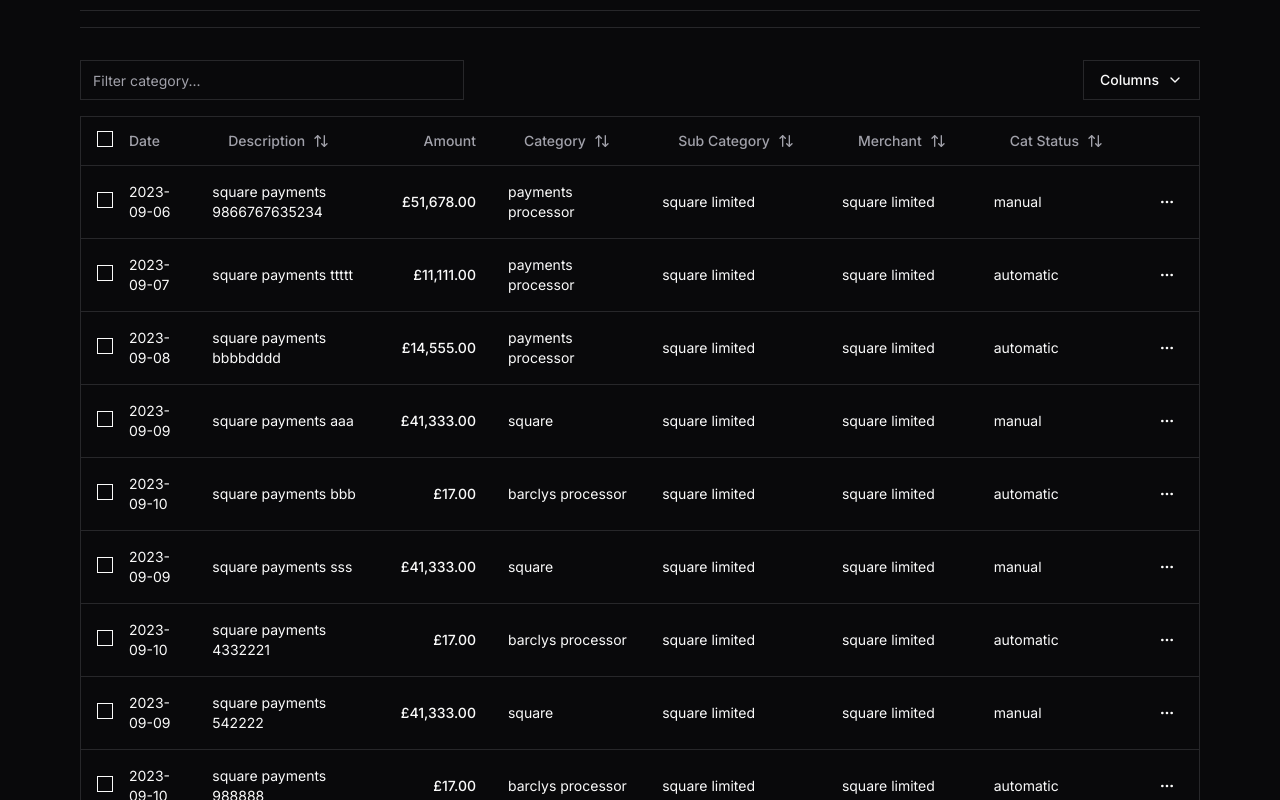
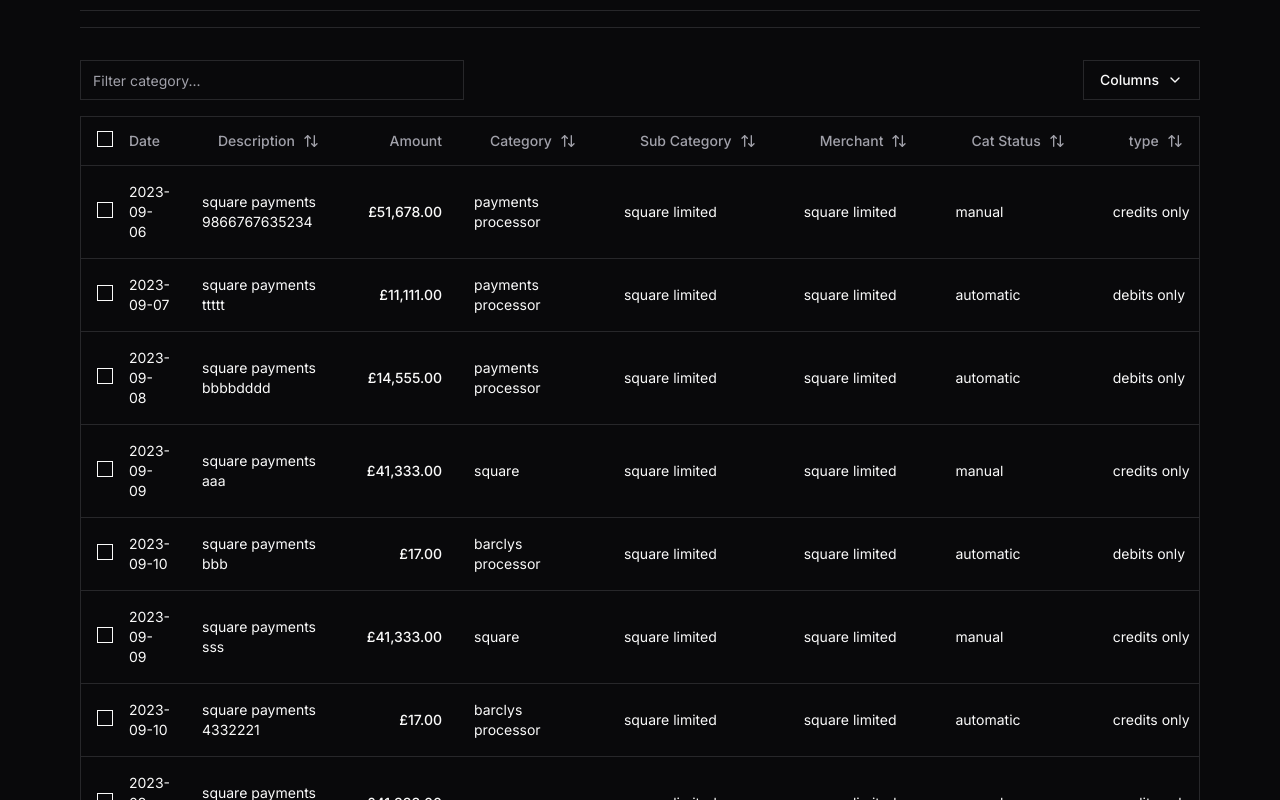
Before and after one commit to Smile2B/365finance, a Next.js app: page / in a window 1280 px wide. Shown: the part 920-1720 px from the top of the page. Built offline with nearby package versions, Linux system fonts and the light colour scheme.

Commit message:
toggleGrps Working

```diff
--- a/src/app/page.tsx
+++ b/src/app/page.tsx
@@ -1,10 +1,10 @@
-"use client"
+"use client";
 import { AreaChartStacked } from "./charts/area-chart-stacked";
 import { BarChartMultiple } from "./charts/bar-chart-multiple";
 import { LineChartInteractive } from "./charts/line-chart-interactive";
-import { BarChart, Moon, Sun } from "lucide-react"
-import { Button } from "@/components/ui/button"
-import { useTheme } from "next-themes"
+import { BarChart, Moon, Sun } from "lucide-react";
+import { Button } from "@/components/ui/button";
+import { useTheme } from "next-themes";
 import {
   DropdownMenu,
   DropdownMenuContent,
@@ -13,9 +13,9 @@
   DropdownMenuLabel,
   DropdownMenuSeparator,
   DropdownMenuTrigger,
-} from "@/components/ui/dropdown-menu"
+} from "@/components/ui/dropdown-menu";
 import { Transaction } from "@/lib/utils";
-import { Separator } from "@/components/ui/separator"
+import { Separator } from "@/components/ui/separator";
 import {
   Table,
   TableBody,
@@ -25,14 +25,11 @@
   TableHead,
   TableHeader,
   TableRow,
-} from "@/components/ui/table"
-import {
-  ToggleGroup,
-  ToggleGroupItem,
-} from "@/components/ui/toggle-group"
-import { Input } from "@/components/ui/input"
-import { Label } from "@/components/ui/label"
-import * as React from "react"
+} from "@/components/ui/table";
+import { ToggleGroup, ToggleGroupItem } from "@/components/ui/toggle-group";
+import { Input } from "@/components/ui/input";
+import { Label } from "@/components/ui/label";
+import * as React from "react";
 import {
   ColumnDef,
   ColumnFiltersState,
@@ -44,9 +41,10 @@
   getPaginationRowModel,
   getSortedRowModel,
   useReactTable,
-} from "@tanstack/react-table"
-import { ArrowUpDown, ChevronDown, MoreHorizontal } from "lucide-react"
-import { Checkbox } from "@/components/ui/checkbox"
+} from "@tanstack/react-table";
+import { ArrowUpDown, ChevronDown, MoreHorizontal } from "lucide-react";
+import { Checkbox } from "@/components/ui/checkbox";
+import { useState } from "react";
 
 const columns: ColumnDef<Payment>[] = [
   {
@@ -74,9 +72,7 @@
   {
     accessorKey: "date",
     header: "Date",
-    cell: ({ row }) => (
-      <div className="capitalize">{row.getValue("date")}</div>
-    ),
+    cell: ({ row }) => <div className="capitalize">{row.getValue("date")}</div>,
   },
   {
     accessorKey: "description",
@@ -89,25 +85,28 @@
           Description
           <ArrowUpDown className="ml-2 h-4 w-4" />
         </Button>
-      )
+      );
     },
-    cell: ({ row }) => <div className="lowercase">{row.getValue("description")}</div>,
+    cell: ({ row }) => (
+      <div className="lowercase">{row.getValue("description")}</div>
+    ),
   },
   {
     accessorKey: "amount",
     header: () => <div className="text-right">Amount</div>,
     cell: ({ row }) => {
-      const amount = parseFloat(row.getValue("amount"))
+      const amount = parseFloat(row.getValue("amount"));
 
       // Format the amount as a dollar amount
       const formatted = new Intl.NumberFormat("en-US", {
         style: "currency",
         currency: "GBP",
-      }).format(amount)
+      }).format(amount);
 
-      return <div className="text-right font-medium">{formatted}</div>
+      return <div className="text-right font-medium">{formatted}</div>;
     },
-  },{
+  },
+  {
     accessorKey: "category",
     header: ({ column }) => {
       return (
@@ -118,9 +117,11 @@
           Category
           <ArrowUpDown className="ml-2 h-4 w-4" />
         </Button>
-      )
+      );
     },
-    cell: ({ row }) => <div className="lowercase">{row.getValue("category")}</div>,
+    cell: ({ row }) => (
+      <div className="lowercase">{row.getValue("category")}</div>
+    ),
   },
   {
     accessorKey: "subCategory",
@@ -133,9 +134,11 @@
           Sub Category
           <ArrowUpDown className="ml-2 h-4 w-4" />
         </Button>
-      )
+      );
     },
-    cell: ({ row }) => <div className="lowercase">{row.getValue("subCategory")}</div>,
+    cell: ({ row }) => (
+      <div className="lowercase">{row.getValue("subCategory")}</div>
+    ),
   },
   {
     accessorKey: "merchant",
@@ -148,9 +151,11 @@
           Merchant
           <ArrowUpDown className="ml-2 h-4 w-4" />
         </Button>
-      )
+      );
     },
-    cell: ({ row }) => <div className="lowercase">{row.getValue("merchant")}</div>,
+    cell: ({ row }) => (
+      <div className="lowercase">{row.getValue("merchant")}</div>
+    ),
   },
   {
     accessorKey: "catStatus",
@@ -163,16 +168,34 @@
           Cat Status
           <ArrowUpDown className="ml-2 h-4 w-4" />
         </Button>
-      )
+      );
     },
-    cell: ({ row }) => <div className="lowercase">{row.getValue("catStatus")}</div>,
+    cell: ({ row }) => (
+      <div className="lowercase">{row.getValue("catStatus")}</div>
+    ),
+  },
+
+  {
+    accessorKey: "type",
+    header: ({ column }) => {
+      return (
+        <Button
+          variant="ghost"
+          onClick={() => column.toggleSorting(column.getIsSorted() === "asc")}
+        >
+          type
+          <ArrowUpDown className="ml-2 h-4 w-4" />
+        </Button>
+      );
+    },
+
+    cell: ({ row }) => <div className="lowercase">{row.getValue("type")}</div>,
   },
   {
-
     id: "actions",
     enableHiding: false,
     cell: ({ row }) => {
-      const payment = row.original
+      const payment = row.original;
 
       return (
         <DropdownMenu>
@@ -194,177 +217,175 @@
             <DropdownMenuItem>Edit Categorisation</DropdownMenuItem>
           </DropdownMenuContent>
         </DropdownMenu>
-      )
+      );
     },
   },
-]
+];
 
 export type Payment = {
-  id: string
-  amount: number
-  type: "Credits Only" | "Debits Only"
+  id: string;
+  amount: number;
+  type: string;
 
-  email: string
-}
+  email: string;
+};
+
+//Data in USse
 const data: Payment[] = [
-
-  { "transactionID" :"1",
-    "date": "2023-09-06",
-    "description": "Square Payments 9866767635234",
-    "amount": "51678.00",
-    "category": "Payments Processor",
-    "subCategory": "Square Limited",
-    "merchant": "Square Limited",
-    "catStatus": "Manual",
-       "type" : "Credits Only"
+  {
+    transactionID: "1",
+    date: "2023-09-06",
+    description: "Square Payments 9866767635234",
+    amount: "51678.00",
+    category: "Payments Processor",
+    subCategory: "Square Limited",
+    merchant: "Square Limited",
+    catStatus: "Manual",
+    type: "Credits Only",
   },
   {
-    "transactionID" :"2",
-    "date": "2023-09-07",
-    "description": "Square Payments TTTTT",
-    "amount": "11111.00",
-    "category": "Payments Processor",
-    "subCategory": "Square Limited",
-    "merchant": "Square Limited",
-    "catStatus": "Automatic",
-     "type" : "Debits Only"
+    transactionID: "2",
+    date: "2023-09-07",
+    description: "Square Payments TTTTT",
+    amount: "11111.00",
+    category: "Payments Processor",
+    subCategory: "Square Limited",
+    merchant: "Square Limited",
+    catStatus: "Automatic",
+    type: "Debits Only",
   },
   {
-    "transactionID" :"3",
-    "date": "2023-09-08",
-    "description": "Square Payments BBBBDDDD",
-    "amount": "14555.00",
-    "category": "Payments Processor",
-    "subCategory": "Square Limited",
-    "merchant": "Square Limited",
-    "catStatus": "Automatic",
-     "type" : "Debits Only"
+    transactionID: "3",
+    date: "2023-09-08",
+    description: "Square Payments BBBBDDDD",
+    amount: "14555.00",
+    category: "Payments Processor",
+    subCategory: "Square Limited",
+    merchant: "Square Limited",
+    catStatus: "Automatic",
+    type: "Debits Only",
   },
   {
-    "transactionID" :"4",
-    "date": "2023-09-09",
-    "description": "Square Payments AAA",
-    "amount": "41333.00",
-    "category": "Square",
-    "subCategory": "Square Limited",
-    "merchant": "Square Limited",
-    "catStatus": "Manual",
-     "type" : "Credits Only"
+    transactionID: "4",
+    date: "2023-09-09",
+    description: "Square Payments AAA",
+    amount: "41333.00",
+    category: "Square",
+    subCategory: "Square Limited",
+    merchant: "Square Limited",
+    catStatus: "Manual",
+    type: "Credits Only",
   },
   {
-    "transactionID" :"5",
-    "date": "2023-09-10",
-    "description": "Square Payments BBB",
-    "amount": "17.00",
-    "category": "Barclys Processor",
-    "subCategory": "Square Limited",
-    "merchant": "Square Limited",
-    "catStatus": "Automatic",
-     "type" : "Debits Only"
+    transactionID: "5",
+    date: "2023-09-10",
+    description: "Square Payments BBB",
+    amount: "17.00",
+    category: "Barclys Processor",
+    subCategory: "Square Limited",
+    merchant: "Square Limited",
+    catStatus: "Automatic",
+    type: "Debits Only",
   },
   {
-    "transactionID" :"6",
-    "date": "2023-09-09",
-    "description": "Square Payments SSS",
-    "amount": "41333.00",
-    "category": "Square",
-    "subCategory": "Square Limited",
-    "merchant": "Square Limited",
-    "catStatus": "Manual",
-     "type" : "Credits Only"
+    transactionID: "6",
+    date: "2023-09-09",
+    description: "Square Payments SSS",
+    amount: "41333.00",
+    category: "Square",
+    subCategory: "Square Limited",
+    merchant: "Square Limited",
+    catStatus: "Manual",
+    type: "Credits Only",
   },
   {
-    "transactionID" :"7",
-    "date": "2023-09-10",
-    "description": "Square Payments 4332221",
-    "amount": "17.00",
-    "category": "Barclys Processor",
-    "subCategory": "Square Limited",
-    "merchant": "Square Limited",
-    "catStatus": "Automatic",
-     "type" : "Credits Only"
+    transactionID: "7",
+    date: "2023-09-10",
+    description: "Square Payments 4332221",
+    amount: "17.00",
+    category: "Barclys Processor",
+    subCategory: "Square Limited",
+    merchant: "Square Limited",
+    catStatus: "Automatic",
+    type: "Credits Only",
   },
   {
-    "transactionID" :"8",
-    "date": "2023-09-09",
-    "description": "Square Payments 542222",
-    "amount": "41333.00",
-    "category": "Square",
-    "subCategory": "Square Limited",
-    "merchant": "Square Limited",
-    "catStatus": "Manual",
-     "type" : "Credits Only"
+    transactionID: "8",
+    date: "2023-09-09",
+    description: "Square Payments 542222",
+    amount: "41333.00",
+    category: "Square",
+    subCategory: "Square Limited",
+    merchant: "Square Limited",
+    catStatus: "Manual",
+    type: "Credits Only",
   },
   {
-    "transactionID" :"9",
-    "date": "2023-09-10",
-    "description": "Square Payments 988888",
-    "amount": "17.00",
-    "category": "Barclys Processor",
-    "subCategory": "Square Limited",
-    "merchant": "Square Limited",
-    "catStatus": "Automatic",
-     "type" : "Credits Only"
-  }
-]
-
+    transactionID: "9",
+    date: "2023-09-10",
+    description: "Square Payments 988888",
+    amount: "17.00",
+    category: "Barclys Processor",
+    subCategory: "Square Limited",
+    merchant: "Square Limited",
+    catStatus: "Automatic",
+    type: "Credits Only",
+  },
+];
 
 // my data
-const dummyData =  [
-    { "transactionID" :"1",
-      "date": "2023-09-06",
-      "description": "Square Payments 9866767635234",
-      "amount": "£51,678.00",
-      "category": "Payments Processor",
-      "subCategory": "Square Limited",
-      "merchant": "Square Limited",
-      "catStatus": "Manual"
-
+const dummyData = [
+  {
+    transactionID: "1",
+    date: "2023-09-06",
+    description: "Square Payments 9866767635234",
+    amount: "£51,678.00",
+    category: "Payments Processor",
+    subCategory: "Square Limited",
+    merchant: "Square Limited",
+    catStatus: "Manual",
   },
   {
-      "transactionID" :"2",
-      "date": "2023-09-07",
-      "description": "Square Payments 1234435435234",
-      "amount": "£11,111.00",
-      "category": "Payments Processor",
-      "subCategory": "Square Limited",
-      "merchant": "Square Limited",
-      "catStatus": "Automatic"
+    transactionID: "2",
+    date: "2023-09-07",
+    description: "Square Payments 1234435435234",
+    amount: "£11,111.00",
+    category: "Payments Processor",
+    subCategory: "Square Limited",
+    merchant: "Square Limited",
+    catStatus: "Automatic",
   },
   {
-      "transactionID" :"3",
-      "date": "2023-09-08",
-      "description": "Square Payments 1234345335234",
-      "amount": "£14,555.00",
-      "category": "Payments Processor",
-      "subCategory": "Square Limited",
-      "merchant": "Square Limited",
-      "catStatus": "Automatic"
+    transactionID: "3",
+    date: "2023-09-08",
+    description: "Square Payments 1234345335234",
+    amount: "£14,555.00",
+    category: "Payments Processor",
+    subCategory: "Square Limited",
+    merchant: "Square Limited",
+    catStatus: "Automatic",
   },
   {
-      "transactionID" :"4",
-      "date": "2023-09-09",
-      "description": "Square Payments 6666645234",
-      "amount": "£41,333.00",
-      "category": "Payments Processor",
-      "subCategory": "Square Limited",
-      "merchant": "Square Limited",
-      "catStatus": "Manual"
+    transactionID: "4",
+    date: "2023-09-09",
+    description: "Square Payments 6666645234",
+    amount: "£41,333.00",
+    category: "Payments Processor",
+    subCategory: "Square Limited",
+    merchant: "Square Limited",
+    catStatus: "Manual",
   },
   {
-      "transactionID" :"5",
-      "date": "2023-09-10",
-      "description": "Square Payments 88885234",
-      "amount": "£17.00",
-      "category": "Payments Processor",
-      "subCategory": "Square Limited",
-      "merchant": "Square Limited",
-      "catStatus": "Automatic"
-    }
-  ]
-
-
-
+    transactionID: "5",
+    date: "2023-09-10",
+    description: "Square Payments 88885234",
+    amount: "£17.00",
+    category: "Payments Processor",
+    subCategory: "Square Limited",
+    merchant: "Square Limited",
+    catStatus: "Automatic",
+  },
+];
 
 // These function are moved to utils
 // Transaction, aggregateData, filterData
@@ -411,7 +432,7 @@
     totalAmount: "$300.00",
     paymentMethod: "Credit Card",
   },
-]
+];
 const data3: Transaction[] = [
   {
     label: "salary",
@@ -419,7 +440,7 @@
     category: "income",
     type: "income",
     amount: 850,
-    date: "2024-07-06"
+    date: "2024-07-06",
   },
   {
     label: "groceries",
@@ -428,7 +449,7 @@
     category: "food",
     type: "expense",
     amount: 250,
-    date: "2024-07-05"
+    date: "2024-07-05",
   },
   {
     label: "electricity bill",
@@ -436,7 +457,7 @@
     category: "utilities",
     type: "expense",
     amount: 150,
-    date: "2024-07-04"
+    date: "2024-07-04",
   },
   {
     label: "freelance work",
@@ -444,7 +465,7 @@
     category: "income",
     type: "income",
     amount: 700,
-    date: "2024-07-03"
+    date: "2024-07-03",
   },
   {
     label: "rent",
@@ -452,7 +473,7 @@
     category: "housing",
     type: "expense",
     amount: 900,
-    date: "2024-07-02"
+    date: "2024-07-02",
   },
   {
     label: "gym membership",
@@ -460,7 +481,7 @@
     category: "health",
     type: "expense",
     amount: 120,
-    date: "2024-07-01"
+    date: "2024-07-01",
   },
   {
     label: "restaurant",
@@ -468,7 +489,7 @@
     category: "food",
     type: "expense",
     amount: 175,
-    date: "2024-06-30"
+    date: "2024-06-30",
   },
   {
     label: "internet bill",
@@ -476,7 +497,7 @@
     category: "utilities",
     type: "expense",
     amount: 140,
-    date: "2024-06-29"
+    date: "2024-06-29",
   },
   {
     label: "transport",
@@ -484,7 +505,7 @@
     category: "transport",
     type: "expense",
     amount: 130,
-    date: "2024-06-28"
+    date: "2024-06-28",
   },
   {
     label: "office supplies",
@@ -492,7 +513,7 @@
     category: "work",
     type: "expense",
     amount: 120,
-    date: "2024-06-27"
+    date: "2024-06-27",
   },
   {
     label: "concert tickets",
@@ -500,7 +521,7 @@
     category: "entertainment",
     type: "expense",
     amount: 300,
-    date: "2024-06-26"
+    date: "2024-06-26",
   },
   {
     label: "car maintenance",
@@ -508,7 +529,7 @@
     category: "transport",
     type: "expense",
     amount: 400,
-    date: "2024-06-25"
+    date: "2024-06-25",
   },
   {
     label: "book purchase",
@@ -516,7 +537,7 @@
     category: "education",
     type: "expense",
     amount: 110,
-    date: "2024-06-24"
+    date: "2024-06-24",
   },
   {
     label: "movie night",
@@ -524,7 +545,7 @@
     category: "entertainment",
     type: "expense",
     amount: 150,
-    date: "2024-06-23"
+    date: "2024-06-23",
   },
   {
     label: "gift",
@@ -532,7 +553,7 @@
     category: "gifts",
     type: "expense",
     amount: 200,
-    date: "2024-06-22"
+    date: "2024-06-22",
   },
   {
     label: "gift",
@@ -540,17 +561,19 @@
     category: "gifts",
     type: "expense",
     amount: 180,
-    date: "2024-06-21"
-  }
+    date: "2024-06-21",
+  },
 ];
 export default function Home() {
-  const [sorting, setSorting] = React.useState<SortingState>([])
+  const [sorting, setSorting] = React.useState<SortingState>([]);
   const [columnFilters, setColumnFilters] = React.useState<ColumnFiltersState>(
     []
-  )
+  );
   const [columnVisibility, setColumnVisibility] =
-    React.useState<VisibilityState>({})
-  const [rowSelection, setRowSelection] = React.useState({})
+    React.useState<VisibilityState>({});
+  const [rowSelection, setRowSelection] = React.useState({});
+
+  const { setTheme } = useTheme();
 
   const table = useReactTable({
     data,
@@ -569,14 +592,12 @@
       columnVisibility,
       rowSelection,
     },
-  })
-  const { setTheme } = useTheme()
+  });
+
   return (
     <div className="">
       <header className="h-14  bg-background px-4 lg:px-6 ">
-
         <div className=" flex justify-end items-center">
-
           <DropdownMenu>
             <DropdownMenuTrigger asChild>
               <Button variant="outline" size="icon">
@@ -598,52 +619,92 @@
             </DropdownMenuContent>
           </DropdownMenu>
         </div>
-<h1 className="flex justify-center  align-middle text-2xl">365 Finance</h1>
+        <h1 className="flex justify-center  align-middle text-2xl">
+          365 Finance
+        </h1>
       </header>
       <div className="container p-20 ">
-
         <div className="space-y-1">
           <h3 className="text-sm font-medium leading-none">Filter By Type</h3>
         </div>
         <Separator className="my-4" />
         <div className="grid justify-items-start  p-10">
           <div>
-
-          <ToggleGroup type="single">
-  <ToggleGroupItem value="Credits">Credits Only</ToggleGroupItem>
-  <ToggleGroupItem value="Debits">Debits Only</ToggleGroupItem>
-  <ToggleGroupItem value="Transactions">All Transactions</ToggleGroupItem>
+            <ToggleGroup
+              type="single"
+              value={
+                (table.getColumn("type")?.getFilterValue() as string) ?? ""
+              }
+              onValueChange={(value) =>
+                table
+                  .getColumn("type")
+                  ?.setFilterValue(value === "all" ? null : value)
+              }
+            >
+              <ToggleGroupItem value="Credits Only">Credits Only</ToggleGroupItem>
+              <ToggleGroupItem value="Debits Only">Debits Only</ToggleGroupItem>
+              <ToggleGroupItem defaultChecked value="all">All Transactions</ToggleGroupItem>
             </ToggleGroup>
-
           </div>
           <div>
             <ToggleGroup type="single">
               <ToggleGroupItem value="Categorised">Categorised</ToggleGroupItem>
-  <ToggleGroupItem value="Uncategorised">Uncategorised</ToggleGroupItem>
-  <ToggleGroupItem value="Transactions">All Transactions</ToggleGroupItem>
+              <ToggleGroupItem value="Uncategorised">
+                Uncategorised
+              </ToggleGroupItem>
+              <ToggleGroupItem value="Transactions">
+                All Transactions
+              </ToggleGroupItem>
             </ToggleGroup>
           </div>
-
         </div>
         <div>
           <div className="space-y-1">
-        <h3 className="text-sm font-medium leading-none">Filter By Keywords</h3>
+            <h3 className="text-sm font-medium leading-none">
+              Filter By Keywords
+            </h3>
           </div>
           <Separator className="my-4" />
-
         </div>
         <div className="flex items-center gap-3.5  p-10">
-          <div className="p-4"> <Label htmlFor="">Contains</Label><Input type="" id="Contains" placeholder="Sqauare" value={(table.getColumn("description")?.getFilterValue() as string) ?? ""}
+          <div className="p-4">
+            {" "}
+            <Label htmlFor="">Contains</Label>
+            <Input
+              type=""
+              id="Contains"
+              placeholder="Sqauare"
+              value={
+                (table.getColumn("description")?.getFilterValue() as string) ??
+                ""
+              }
               onChange={(event) =>
-            table.getColumn("description")?.setFilterValue(event.target.value)
-          }/></div>
-          <div className="p-4"> <Label htmlFor="">Do Not Contain</Label><Input type="" id="NotContain" placeholder="Canada Sqauare" /></div>
-          <div className="p-4"> <Label htmlFor="">Start with</Label><Input type="" id="Startwith" placeholder="" /></div>
-          <div className="p-4"> <Label htmlFor="">End with</Label><Input type="" id="Endwith" placeholder="" /></div>
-
+                table
+                  .getColumn("description")
+                  ?.setFilterValue(event.target.value)
+              }
+            />
+          </div>
+          <div className="p-4">
+            {" "}
+            <Label htmlFor="">Do Not Contain</Label>
+            <Input type="" id="NotContain" placeholder="Canada Sqauare" />
+          </div>
+          <div className="p-4">
+            {" "}
+            <Label htmlFor="">Start with</Label>
+            <Input type="" id="Startwith" placeholder="" />
+          </div>
+          <div className="p-4">
+            {" "}
+            <Label htmlFor="">End with</Label>
+            <Input type="" id="Endwith" placeholder="" />
+          </div>
         </div>
         <div className="space-y-1">
-        <h3 className="text-sm font-medium leading-none">Filter By Payment Processor</h3>
+          <h3 className="text-sm font-medium leading-none">
+            Filter By Payment Processor
+          </h3>
         </div>
         <Separator className="my-4" />
 
@@ -654,7 +715,6 @@
             <ToggleGroupItem value="Barclaycard">Barclaycard</ToggleGroupItem>
             <ToggleGroupItem value="All">All Transactions</ToggleGroupItem>
           </ToggleGroup>
-
         </div>
         <div className="space-y-1">
           <h3 className="text-sm font-medium leading-none">Filter By Month</h3>
@@ -678,29 +738,21 @@
           </ToggleGroup>
         </div>
         <div className="space-y-1">
-        <h3 className="text-sm font-medium leading-none">Filtered Transactions</h3>
+          <h3 className="text-sm font-medium leading-none">
+            Filtered Transactions
+          </h3>
         </div>
         <Separator className="my-4" />
 
         <Separator className="my-4" />
 
-
-
-
-
-
-
-
-
-
-
-
-
         <div className="w-full">
           <div className="flex items-center py-4">
             <Input
               placeholder="Filter category..."
-          value={(table.getColumn("category")?.getFilterValue() as string) ?? ""}
+              value={
+                (table.getColumn("category")?.getFilterValue() as string) ?? ""
+              }
               onChange={(event) =>
                 table.getColumn("category")?.setFilterValue(event.target.value)
               }
@@ -728,7 +780,7 @@
                       >
                         {column.id}
                       </DropdownMenuCheckboxItem>
-                )
+                    );
                   })}
               </DropdownMenuContent>
             </DropdownMenu>
@@ -748,7 +800,7 @@
                                 header.getContext()
                               )}
                         </TableHead>
-                  )
+                      );
                     })}
                   </TableRow>
                 ))}
@@ -809,10 +861,6 @@
           </div>
         </div>
       </div>
-
-
-
     </div>
-
   );
 }
```
Lines whose indentation alone changed are shown as unchanged.
